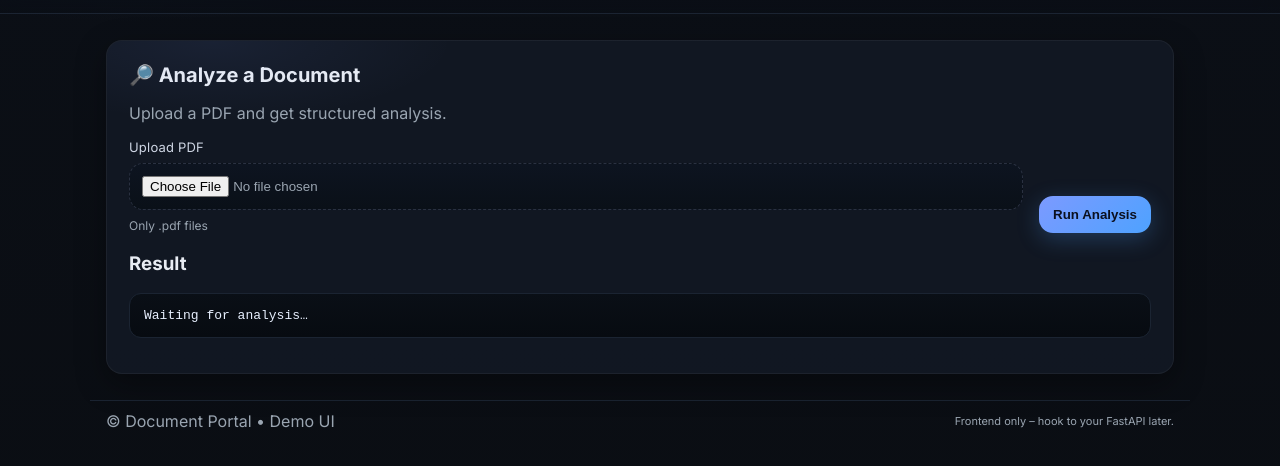
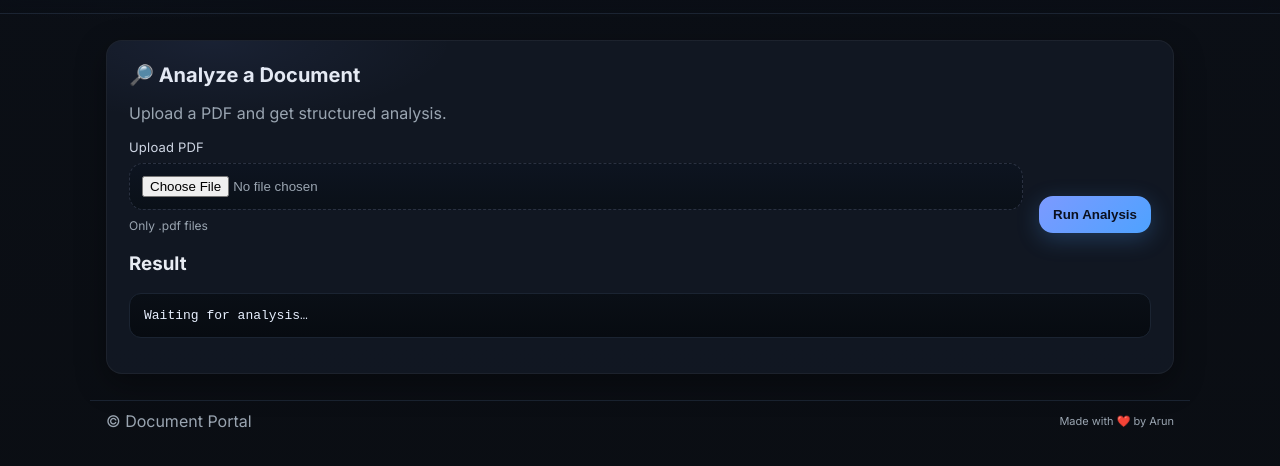
Before and after one commit to ArunSubramanian456/document_portal, a plain HTML site: page templates/index.html in a window 1280 px wide. Shown: the part 56-522 px from the top of the page. Drawn offline with Linux system fonts and the light colour scheme.

Commit message:
Updated README

```diff
--- a/templates/index.html
+++ b/templates/index.html
@@ -151,8 +151,8 @@
   </main>
 
   <footer class="app-footer">
-    <div>© Document Portal • Demo UI</div>
-    <div class="tiny">Frontend only – hook to your FastAPI later.</div>
+    <div>© Document Portal </div>
+    <div class="tiny">Made with ❤️ by Arun </div>
   </footer>
 
   <script>
```
Also changed, not shown: 1 other file.
